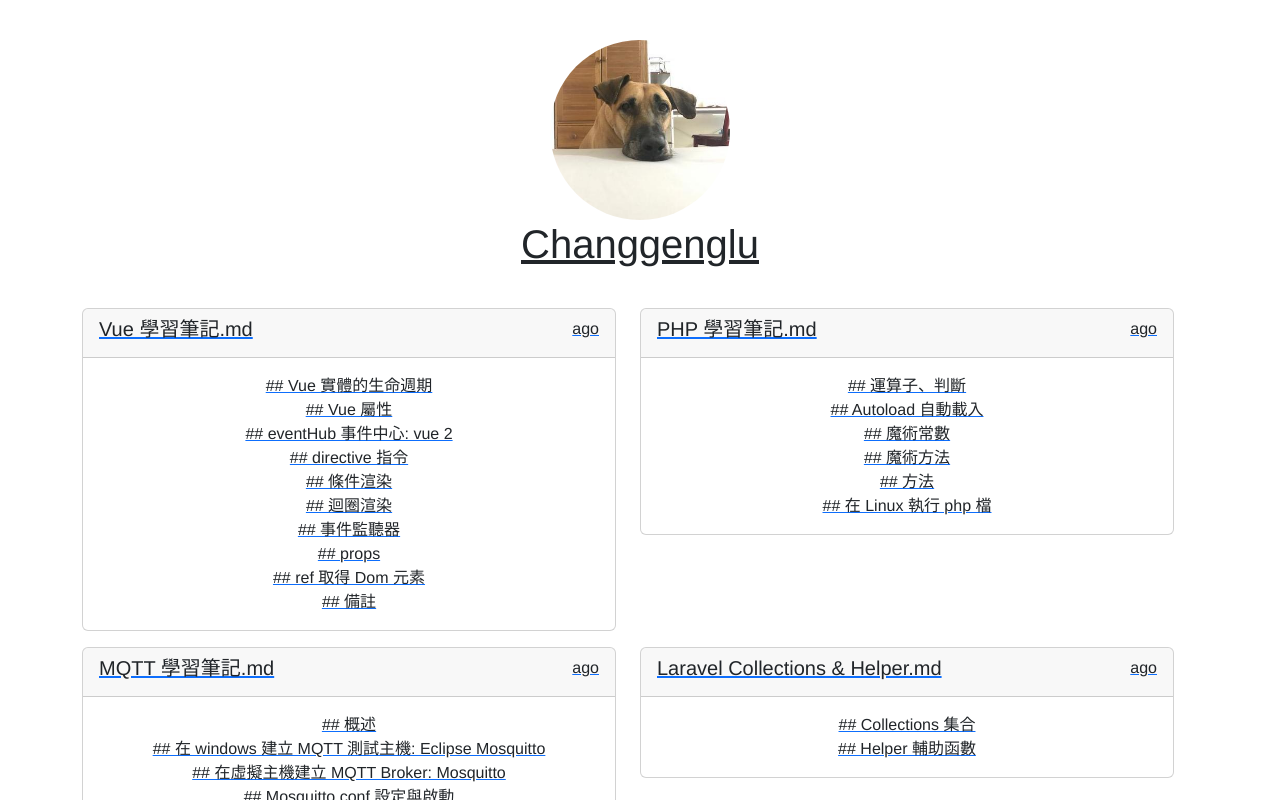
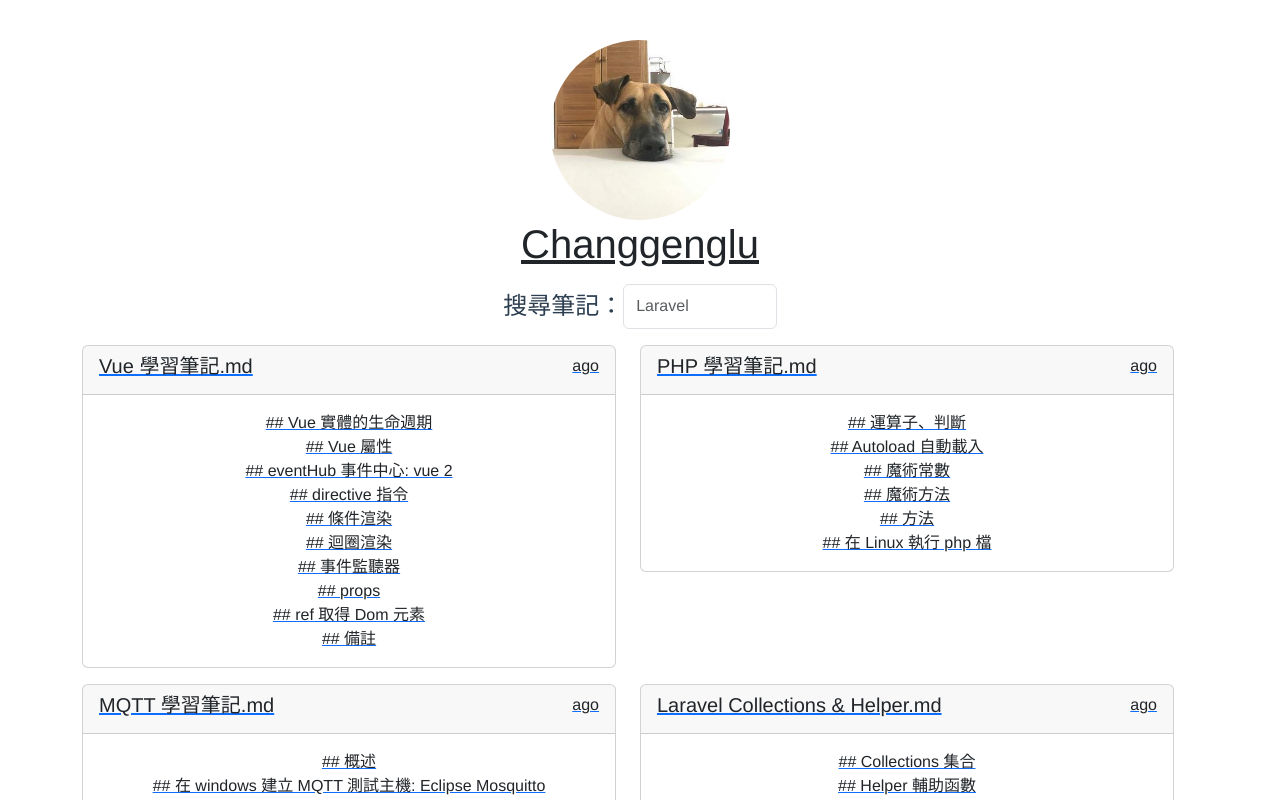
Before and after one commit to changgenglu/changgenglu-blog, a Vue app: page / in a window 1280 px wide. Shown: the top 800 px of the page. Built offline with nearby package versions, Linux system fonts and the light colour scheme; what vue3-markdown-it would draw is missing.

Commit message:
feat: 新增搜尋功能

```diff
--- a/src/components/LogoComponent.vue
+++ b/src/components/LogoComponent.vue
@@ -1,5 +1,5 @@
 <template>
-    <div style="text-align: center; margin: 5vh;">
+    <div style="text-align: center; margin-top: 5vh;">
         <router-link to="/" class="text-dark">
             <img alt="my logo" src="../assets/profile.jpg" class="myLogo">
             <h1>
--- a/src/views/HomeView.vue
+++ b/src/views/HomeView.vue
@@ -1,7 +1,12 @@
 <template>
   <div class="container">
+    <div class="d-flex justify-content-center m-3">
+      <span class="h4 mt-2">搜尋筆記：</span>
+      <input type="text" v-model="searchText" placeholder="Laravel" class="form-control" style="width:12vw">
+    </div>
     <div class="row" style="width: 100%">
-      <div v-for="(item, index) in files.slice(pageStart, pageEnd)" :key="index" class="col-6">
+      <div v-for="(item, index) in searchResults.slice(pageStart, pageEnd)" :key="index" class="col-6"
+        v-show="searchResults.length !== files.length">
         <router-link :to="`/markdown/${item.name}`">
           <div class="card mb-3">
             <div class="card-header  d-flex justify-content-between">
@@ -20,8 +25,33 @@
           </div>
         </router-link>
       </div>
+      <div v-for="(item, index) in files.slice(pageStart, pageEnd)" :key="index" class="col-6"
+        v-show="searchResults.length === files.length">
+        <router-link :to="`/markdown/${item.name}`">
+          <div class="card mb-3">
+            <div class="card-header  d-flex justify-content-between">
+              <span class="h5">
+                {{ item.name }}
+              </span>
+              <span>
+                {{ countDate(item.date) }} ago
+              </span>
+            </div>
+            <div class="card-body text-center">
+              <div v-for="title, index in item.matchingLines" :key="index">
+                {{ title }}
+              </div>
+            </div>
+          </div>
+        </router-link>
+      </div>
+      <div v-show="searchResults.length === 0">
+        <div class="h2 text-center m-5">
+          查無資料
+        </div>
+      </div>
       <!-- pagination -->
-      <ul class="pagination">
+      <ul class="pagination" v-show="searchResults.length !== 0">
         <li class="page-item" @click.prevent="setPage(currentPage - 1)">
           <a class="page-link" href="#" aria-label="Previous">
             <span aria-hidden="true">&laquo;</span>
@@ -51,12 +81,23 @@ export default {
     return {
       files: [],
       dataInPage: 6,
-      currentPage: 1
+      currentPage: 1,
+      searchText: '',
+      searchResults: []
+    }
+  },
+  watch: {
+    searchText: function () {
+      this.search();
     }
   },
   computed: {
     totalPages() {
-      return Math.ceil(this.files.length / this.dataInPage)
+      if (this.searchResults.length === 0) {
+        return Math.ceil(this.files.length / this.dataInPage)
+      } else {
+        return Math.ceil(this.searchResults.length / this.dataInPage)
+      }
       //Math.ceil()取最小整數
     },
     pageStart() {
@@ -68,6 +109,10 @@ export default {
     }
   },
   methods: {
+    search: function () {
+      const searchText = this.searchText.toLowerCase();
+      this.searchResults = this.files.filter(file => file.name.toLowerCase().includes(searchText));
+    },
     getFilesInFolder: function () {
       this.files = AllMyArticle.map(item => (
         {
@@ -131,6 +176,7 @@ export default {
   },
   mounted() {
     this.getFilesInFolder();
+    this.searchResults = this.files;
   },
 }
 </script>
```
